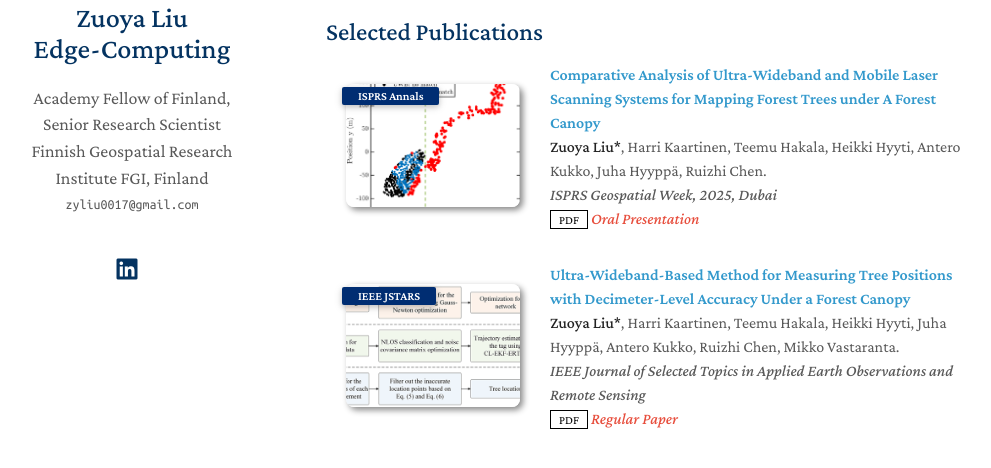
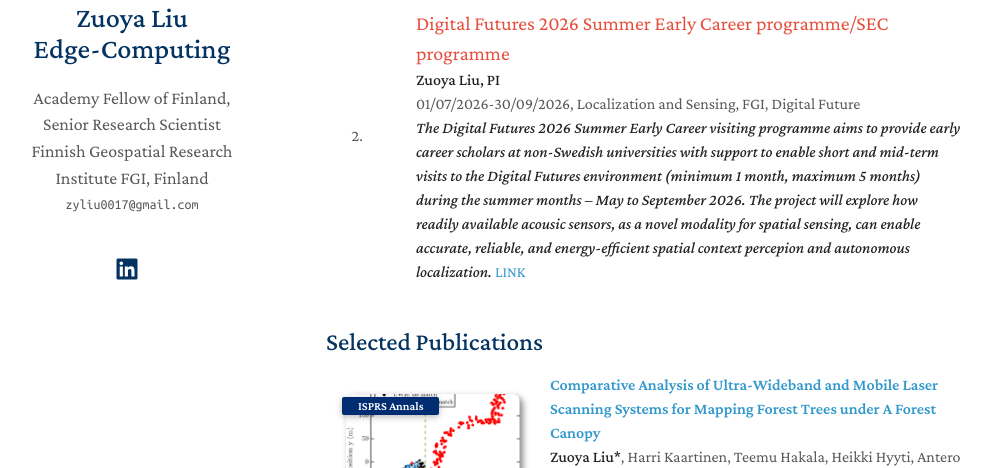
Before and after one commit to zyliu0017/zyliu0017.github.io, a Jekyll site: the page built from index.md, in a window 1280 px wide and 900 px high, scrolled down 1025 px, cut to the strip 248-716 px from the top of the window. Shown: the whole strip, without its empty margins (144-1135 px from the left). Built offline with Jekyll 4.4.1, drawn with Linux system fonts in a browser that asks for light colours; a style sheet for code colours, icons or effects is not loaded.

Commit message:
update News

```diff
--- a/_data/projects.yml
+++ b/_data/projects.yml
@@ -13,3 +13,14 @@ main:
       at the same expense compared to conventional field measures. Our preliminary results showed that the new method could provide at par the accuracy of current manual field measurements,
       but could be 5-10 times faster. The academic breakthrough will be significantly creating pioneering work in the quality-related forest mapping technologies that are hopefully providing
       strong impacts to Finnish economy in the long run.
+
+  - title: [Digital Futures 2026 Summer Early Career programme/SEC programme]
+    info1 : <strong>Zuoya Liu, PI</strong>
+    info2 : 01/07/2026-30/09/2026, Localization and Sensing, FGI, Digital Future
+    image:
+    Link: https://www.digitalfutures.kth.se/call/digital-futures-2026-summer-early-career-programme-sec-programme/
+    notes: |
+      The Digital Futures 2026 Summer Early Career visiting programme aims to provide early career scholars at non-Swedish universities with support to enable short and mid-term visits
+      to the Digital Futures environment (minimum 1 month, maximum 5 months) during the summer months – May to September 2026.
+      The project will explore how readily available acousic sensors, as a novel modality for spatial sensing, can enable accurate, reliable, and energy-efficient spatial context percepion
+      and autonomous localization.
```
